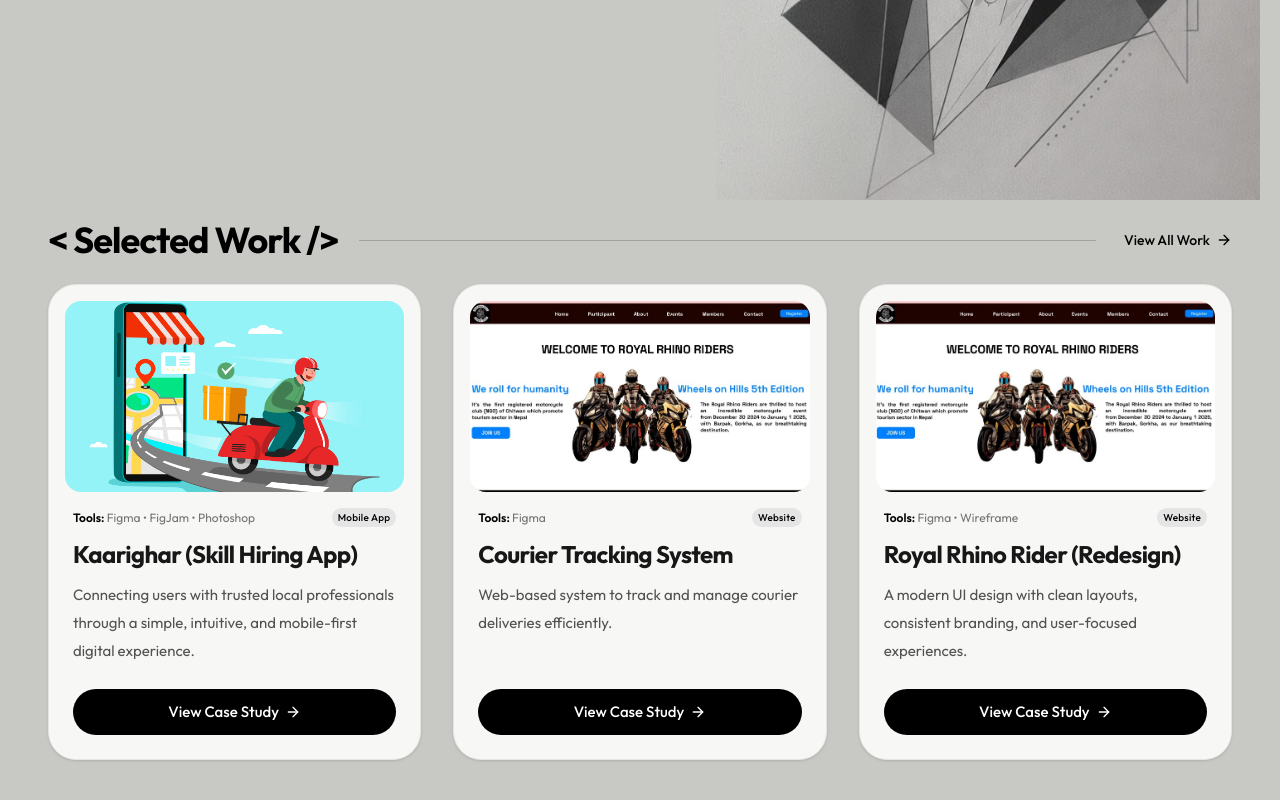
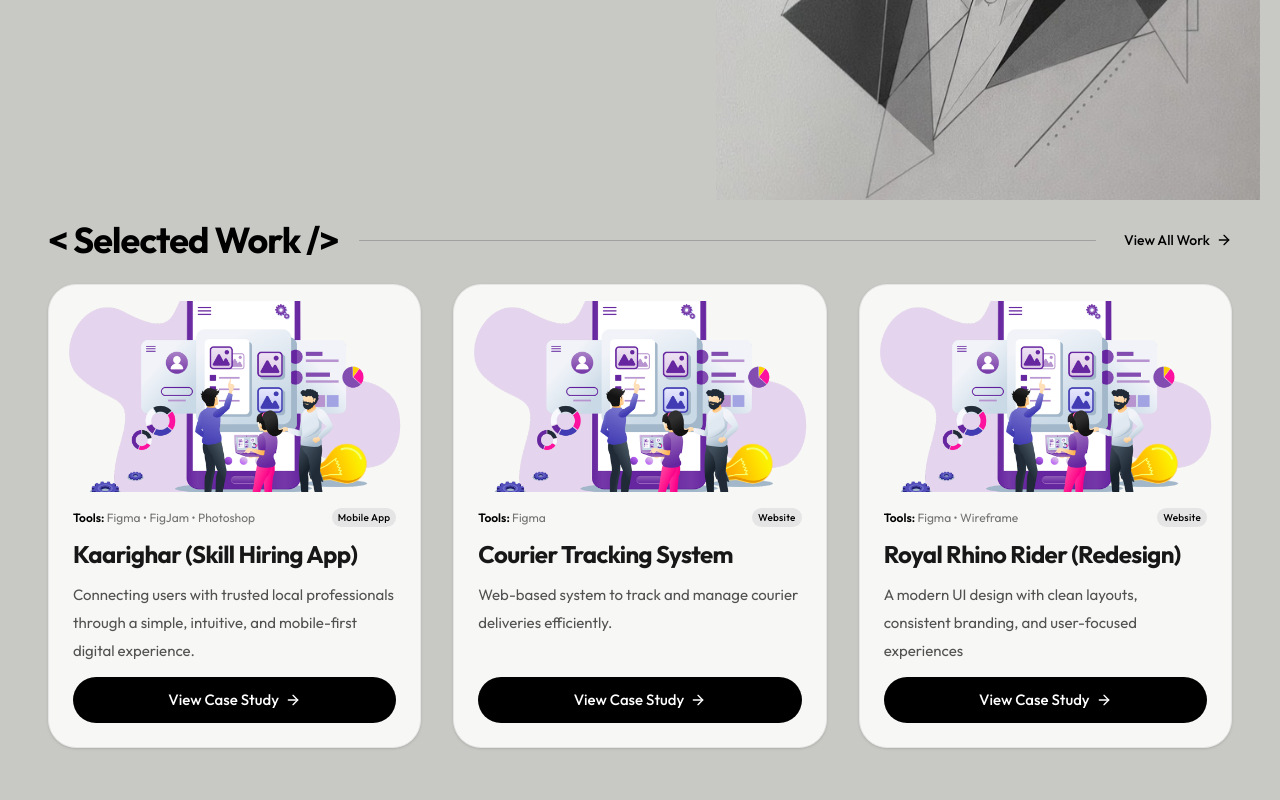
Before and after one commit to Im-binay/Binay_portfolio, a React (Vite) app: page / in a window 1280 px wide. Shown: the part 665-1465 px from the top of the page. Built offline with nearby package versions, Linux system fonts and the light colour scheme.

Commit message:
Edited project section image

```diff
--- a/src/components/Projects.jsx
+++ b/src/components/Projects.jsx
@@ -2,8 +2,8 @@ import { useRef, useState } from "react";
 import { ArrowRight } from "lucide-react";
 import { motion } from "framer-motion";
 
-import kaarighar from "../assets/images/Courier-Tracking.jpg";
-import courier from "../assets/images/rrr.jpg";
+import kaarighar from "../assets/images/UIUX.png";
+import courier from "../assets/images/UIUX.png";
 
 const projects = [
   {
@@ -30,7 +30,7 @@ const projects = [
     id: 3,
     title: "Royal Rhino Rider (Redesign)",
     description:
-      "A modern UI design with clean layouts, consistent branding, and user-focused experiences.",
+      "A modern UI design with clean layouts, consistent branding, and user-focused experiences",
     tools: "Figma • Wireframe",
     category: "Website",
     image: courier,
@@ -49,7 +49,7 @@ const projects = [
 ];
 
 // ========================================
-// Reusable Animated Project Card
+// Reusable Animated Card Component
 // ========================================
 const ProjectCard = ({ project, index }) => {
   return (
@@ -62,12 +62,10 @@ const ProjectCard = ({ project, index }) => {
         ease: [0.25, 1, 0.5, 1],
         delay: index * 0.15,
       }}
-      className="bg-[#F7F7F5] rounded-[18px] md:rounded-[24px] lg:rounded-[28px] border border-neutral-200 overflow-hidden shadow-sm transition-all duration-300 hover:-translate-y-1 md:hover:-translate-y-2 hover:shadow-md md:hover:shadow-xl flex flex-col h-full max-w-[310px] md:max-w-none mx-auto w-full"
+      className="bg-[#F7F7F5] rounded-[18px] md:rounded-[24px] lg:rounded-[28px] border border-neutral-200 overflow-hidden shadow-sm transition-all duration-300 hover:-translate-y-1 md:hover:-translate-y-2 hover:shadow-md md:hover:shadow-xl flex flex-col justify-between max-w-[310px] md:max-w-none mx-auto w-full h-full"
     >
-      {/* ===============================
-          Main Card Content
-      =============================== */}
-      <div className="flex-1">
+      {/* Main Content */}
+      <div>
         {/* Image Wrapper */}
         <div className="p-2 md:p-3.5 lg:p-4">
           <img
@@ -79,7 +77,6 @@ const ProjectCard = ({ project, index }) => {
 
         {/* Content Details */}
         <div className="px-3 md:px-5 lg:px-6 pb-2">
-          {/* Tools + Category */}
           <div className="flex justify-between items-center gap-2 mb-1.5 md:mb-3">
             <p className="text-[9px] md:text-xs text-neutral-500 leading-relaxed max-w-[65%] truncate md:whitespace-normal">
               <span className="font-semibold text-black">Tools: </span>
@@ -91,27 +88,23 @@ const ProjectCard = ({ project, index }) => {
             </span>
           </div>
 
-          {/* Project Title */}
-          <h3 className="text-base md:text-xl lg:text-2xl font-bold tracking-tight leading-tight text-neutral-900">
+          <h3 className="text-base md:text-xl lg:text-2xl font-bold tracking-tight leading-tight text-neutral-900 line-clamp-1 md:line-clamp-none">
             {project.title}
           </h3>
 
-          {/* Project Description */}
-          <p className="mt-1 md:mt-2 lg:mt-3 text-[11px] md:text-sm lg:text-[15px] leading-normal md:leading-relaxed lg:leading-7 text-neutral-600">
+          <p className="mt-1 md:mt-2 lg:mt-3 text-[11px] md:text-sm lg:text-[15px] leading-normal md:leading-relaxed lg:leading-7 text-neutral-600 line-clamp-2 md:line-clamp-3 lg:line-clamp-none">
             {project.description}
           </p>
         </div>
       </div>
 
-      {/* ===============================
-          View Case Study Button
-      =============================== */}
-      <div className="px-3 md:px-5 lg:px-6 pb-3.5 md:pb-5 lg:pb-6 pt-3 md:pt-4">
+      {/* Bottom Action */}
+      <div className="px-3 md:px-5 lg:px-6 pb-3.5 md:pb-5 lg:pb-6 pt-1">
         <a
           href={project.caseStudy}
           target="_blank"
           rel="noopener noreferrer"
-          className="group relative inline-flex w-full items-center justify-center gap-1.5 overflow-hidden rounded-full bg-black px-4 py-2.5 md:px-5 md:py-3 lg:px-6 lg:py-3 text-[11px] md:text-sm lg:text-[15px] font-medium text-white transition-all duration-500 hover:shadow-xl"
+          className="group relative inline-flex w-full items-center justify-center text-center gap-1.5 overflow-hidden rounded-full bg-black px-4 py-2.5 md:px-5 md:py-3 lg:px-6 lg:py-3 text-[11px] md:text-sm lg:text-[15px] font-medium text-white transition-all duration-500 hover:shadow-xl"
         >
           {/* Hover Shine */}
           <span className="absolute left-[-150%] top-0 h-full w-1/2 -skew-x-12 bg-white/20 transition-all duration-[1200ms] ease-out group-hover:left-[150%]"></span>
@@ -141,15 +134,12 @@ const Projects = () => {
   // Reference for the 4th project
   const fourthProjectRef = useRef(null);
 
-  // ========================================
   // Header Animation
-  // ========================================
   const headerVariants = {
     hidden: {
       opacity: 0,
       y: 40,
     },
-
     visible: {
       opacity: 1,
       y: 0,
@@ -160,13 +150,11 @@ const Projects = () => {
     },
   };
 
-  // ========================================
   // View All Work
-  // ========================================
   const handleViewAll = () => {
     setShowAll(true);
 
-    // Wait for the 4th project to appear
+    // Smooth scroll to 4th project
     setTimeout(() => {
       fourthProjectRef.current?.scrollIntoView({
         behavior: "smooth",
@@ -175,9 +163,7 @@ const Projects = () => {
     }, 150);
   };
 
-  // ========================================
   // Show Less
-  // ========================================
   const handleShowLess = () => {
     setShowAll(false);
   };
@@ -189,37 +175,27 @@ const Projects = () => {
     >
       <div className="max-w-[1440px] mx-auto w-full px-4 sm:px-6 md:px-8 lg:px-12">
 
-        {/* ===============================
-            Header
-        =============================== */}
+        {/* ================= Header ================= */}
         <motion.div
           initial="hidden"
           whileInView="visible"
-          viewport={{
-            once: false,
-            amount: 0.2,
-          }}
+          viewport={{ once: false, amount: 0.2 }}
           variants={headerVariants}
           className="flex flex-row items-center justify-between gap-3 mb-3 md:mb-6 w-full flex-nowrap"
         >
-          {/* Section Title */}
           <div className="flex items-center flex-1">
             <h2 className="text-lg sm:text-2xl md:text-3xl lg:text-4xl font-bold whitespace-nowrap tracking-tight">
               &lt; Selected Work /&gt;
             </h2>
 
-            {/* Divider */}
             <div className="hidden sm:block ml-4 md:ml-5 flex-1 h-[1px] overflow-hidden bg-neutral-400 rounded-full">
               <div className="h-px w-full bg-black animate-divider"></div>
             </div>
           </div>
 
-          {/* ===============================
-              View All / Show Less
-          =============================== */}
+          {/* View All / Show Less */}
           {!showAll ? (
             <button
-              type="button"
               onClick={handleViewAll}
               className="group inline-flex items-center gap-1.5 text-xs sm:text-sm font-medium text-black whitespace-nowrap shrink-0 ml-4"
             >
@@ -236,7 +212,6 @@ const Projects = () => {
             </button>
           ) : (
             <button
-              type="button"
               onClick={handleShowLess}
               className="group inline-flex items-center gap-1.5 text-xs sm:text-sm font-medium text-black whitespace-nowrap shrink-0 ml-4"
             >
@@ -254,10 +229,8 @@ const Projects = () => {
           )}
         </motion.div>
 
-        {/* ===============================
-            Cards Grid
-        =============================== */}
-        <div className="grid grid-cols-1 md:grid-cols-2 lg:grid-cols-3 gap-6 md:gap-6 lg:gap-6 xl:gap-8 items-stretch">
+        {/* ================= Cards Grid ================= */}
+        <div className="grid grid-cols-1 md:grid-cols-2 lg:grid-cols-3 gap-6 md:gap-6 lg:gap-6 xl:gap-8">
           {projects
             .slice(0, showAll ? projects.length : 3)
             .map((project, index) => (
```
Also changed, not shown: src/assets/images/UIUX.png (added).
